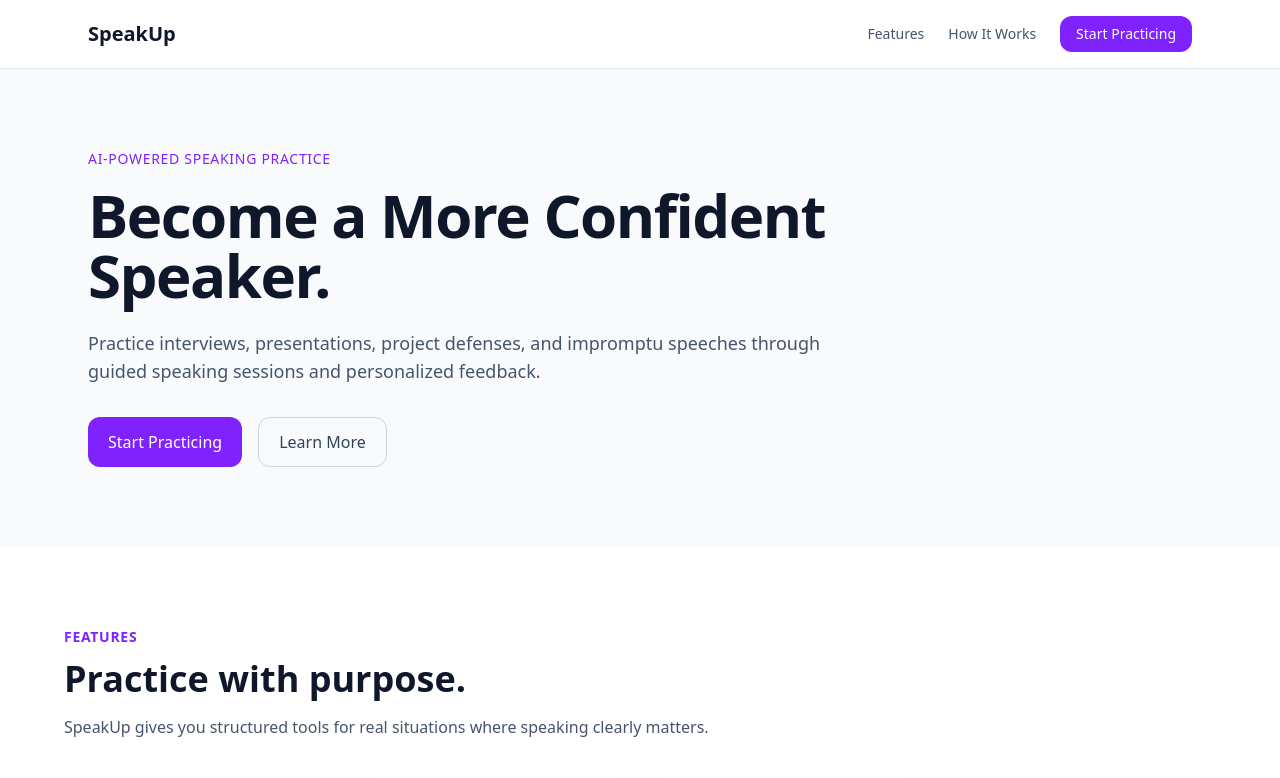
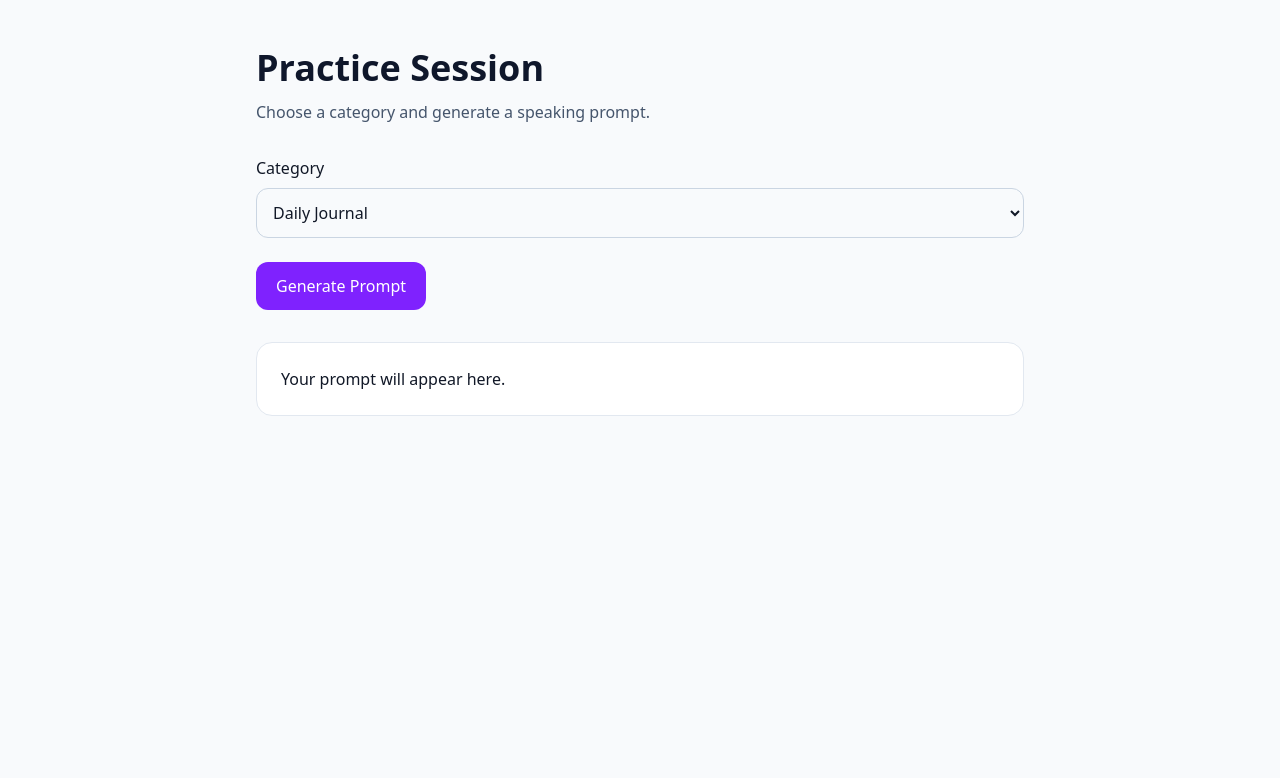
Before and after one commit to cjtarre/speakup, a React (Vite) app in the folder client/: page /practice in a window 1280 px wide. Shown: the top 778 px of the page. Built offline with nearby package versions, Linux system fonts and the light colour scheme.

Commit message:
feat: configure application routing

```diff
--- a/client/src/App.jsx
+++ b/client/src/App.jsx
@@ -1,12 +1,11 @@
-import LandingPage from "./pages/LandingPage";
-import PracticePage from "./pages/PracticePage";
+import { BrowserRouter } from "react-router-dom";
+import AppRoutes from "./routes/AppRoutes";
 
 function App() {
   return (
-    <>
-      <LandingPage />
-      <PracticePage />
-    </>
+    <BrowserRouter>
+      <AppRoutes />
+    </BrowserRouter>
   );
 }
 
--- a/client/src/components/landing/CTA.jsx
+++ b/client/src/components/landing/CTA.jsx
@@ -1,4 +1,7 @@
+import { Link } from "react-router-dom";
+
 import Button from "../ui/Button";
+
 
 function CTA() {
   return (
@@ -17,9 +20,11 @@ function CTA() {
         </p>
 
         <div className="mt-8">
-          <Button variant="secondary">
-            Start Practicing
-          </Button>
+          <Link to="/practice">
+            <Button variant="secondary">
+              Start Practicing
+            </Button>
+          </Link>
         </div>
       </div>
     </section>
--- a/client/src/components/landing/Features.jsx
+++ b/client/src/components/landing/Features.jsx
@@ -1,3 +1,4 @@
+
 const features = [
   {
     title: "Daily Practice",
--- a/client/src/components/landing/Hero.jsx
+++ b/client/src/components/landing/Hero.jsx
@@ -1,3 +1,5 @@
+import { Link } from "react-router-dom";
+
 import Button from "../ui/Button";
 
 function Hero() {
@@ -19,9 +21,13 @@ function Hero() {
         </p>
 
         <div className="mt-8 flex gap-4">
-          <Button>Start Practicing</Button>
+          <Link to="/practice">
+            <Button>Start Practicing</Button>
+          </Link>
 
-          <Button variant="secondary">Learn More</Button>
+          <Link to="/learn-more">
+            <Button variant="secondary">Learn More</Button>
+          </Link>
         </div>
       </div>
     </section>
--- a/client/src/components/landing/HowItWorks.jsx
+++ b/client/src/components/landing/HowItWorks.jsx
@@ -1,3 +1,4 @@
+
 const steps = [
   {
     number: "01",
--- a/client/src/components/layout/NavBar.jsx
+++ b/client/src/components/layout/NavBar.jsx
@@ -1,13 +1,15 @@
+import { Link } from "react-router-dom";
+
 function Navbar() {
   return (
     <header className="border-b border-slate-200 bg-white">
       <nav className="mx-auto flex max-w-6xl items-center justify-between px-6 py-4">
-        <a href="/" className="text-xl font-bold text-slate-900">SpeakUp</a>
+        <Link to="/" className="text-xl font-bold text-slate-900">SpeakUp</Link>
 
         <div className="flex items-center gap-6 text-sm font-medium text-slate-600">
-          <a href="#features" className="hover:text-slate-900">Features</a>
-          <a href="#how-it-works" className="hover:text-slate-900">How It Works</a>
-          <a href="#cta" className="rounded-xl bg-violet-600 px-4 py-2 text-white hover:bg-violet-700">Start Practicing</a>
+          <Link to="/#features" className="hover:text-slate-900">Features</Link>
+          <Link to="/#how-it-works" className="hover:text-slate-900">How It Works</Link>
+          <Link to="/#cta" className="rounded-xl bg-violet-600 px-4 py-2 text-white hover:bg-violet-700">Start Practicing</Link>
         </div>
       </nav>
     </header>
--- a/client/src/pages/DashboardPage.jsx
+++ b/client/src/pages/DashboardPage.jsx
@@ -0,0 +1,13 @@
+function DashboardPage() {
+  return (
+    <div className="min-h-screen bg-gray-100">
+      <div className="container mx-auto py-10">
+        <h1 className="text-3xl font-bold text-gray-800 mb-6">Dashboard</h1>
+        <p className="text-gray-600">Welcome to your dashboard! Here you can track your progress and access your practice sessions.</p>
+      </div>
+    </div>
+  );
+
+}
+
+export default DashboardPage;
--- a/client/src/pages/LoginPage.jsx
+++ b/client/src/pages/LoginPage.jsx
@@ -0,0 +1,9 @@
+function LoginPage() {
+  return (
+    <div className="min-h-screen flex items-center justify-center bg-gray-50">
+      <h1 className="text-3xl font-bold text-gray-900">Login Page</h1>
+    </div>
+  );
+}
+
+export default LoginPage;
--- a/client/src/pages/PracticePage.jsx
+++ b/client/src/pages/PracticePage.jsx
@@ -1,8 +1,63 @@
+import { useState } from "react";
+import { prompts } from "../data/prompts";
+
 function PracticePage() {
+  const [category, setCategory] = useState("daily");
+  const [currentPrompt, setCurrentPrompt] = useState("");
+
+  function generatePrompt() {
+    const categoryPrompts = prompts[category];
+
+    const randomPrompt =
+      categoryPrompts[
+        Math.floor(Math.random() * categoryPrompts.length)
+      ];
+
+    setCurrentPrompt(randomPrompt);
+  }
+
   return (
-    <div style={{ padding: "50px", fontSize: "40px", color: "blue" }}>
-      PRACTICE PAGE
+    <div className="min-h-screen bg-slate-50 px-6 py-12">
+      <div className="mx-auto max-w-3xl">
+        <h1 className="text-4xl font-bold text-slate-900">
+          Practice Session
+        </h1>
+
+        <p className="mt-3 text-slate-600">
+          Choose a category and generate a speaking prompt.
+        </p>
+
+        <div className="mt-8">
+          <label className="mb-2 block font-medium">
+            Category
+          </label>
+
+          <select
+            value={category}
+            onChange={(e) => setCategory(e.target.value)}
+            className="w-full rounded-xl border border-slate-300 p-3"
+          >
+            <option value="daily">Daily Journal</option>
+            <option value="interview">Mock Interview</option>
+            <option value="defense">Project Defense</option>
+            <option value="pageant">Pageant Q&A</option>
+            <option value="impromptu">Impromptu Speaking</option>
+          </select>
+        </div>
+
+        <button
+          onClick={generatePrompt}
+          className="mt-6 rounded-xl bg-violet-600 px-5 py-3 text-white"
+        >
+          Generate Prompt
+        </button>
+
+        <div className="mt-8 rounded-2xl border border-slate-200 bg-white p-6">
+          {currentPrompt || "Your prompt will appear here."}
+        </div>
+      </div>
     </div>
   );
 }
+
 export default PracticePage;
--- a/client/src/routes/AppRoutes.jsx
+++ b/client/src/routes/AppRoutes.jsx
@@ -0,0 +1,19 @@
+import { Routes, Route } from "react-router-dom";
+
+import LandingPage from "../pages/LandingPage";
+import PracticePage from "../pages/PracticePage";
+import LoginPage from "../pages/LoginPage";
+import DashboardPage from "../pages/DashboardPage";
+
+function AppRoutes() {
+  return (
+    <Routes>
+      <Route path="/" element={<LandingPage />} />
+      <Route path="/practice" element={<PracticePage />} />
+      <Route path="/login" element={<LoginPage />} />
+      <Route path="/dashboard" element={<DashboardPage />} />
+    </Routes>
+  );
+}
+
+export default AppRoutes;
```
